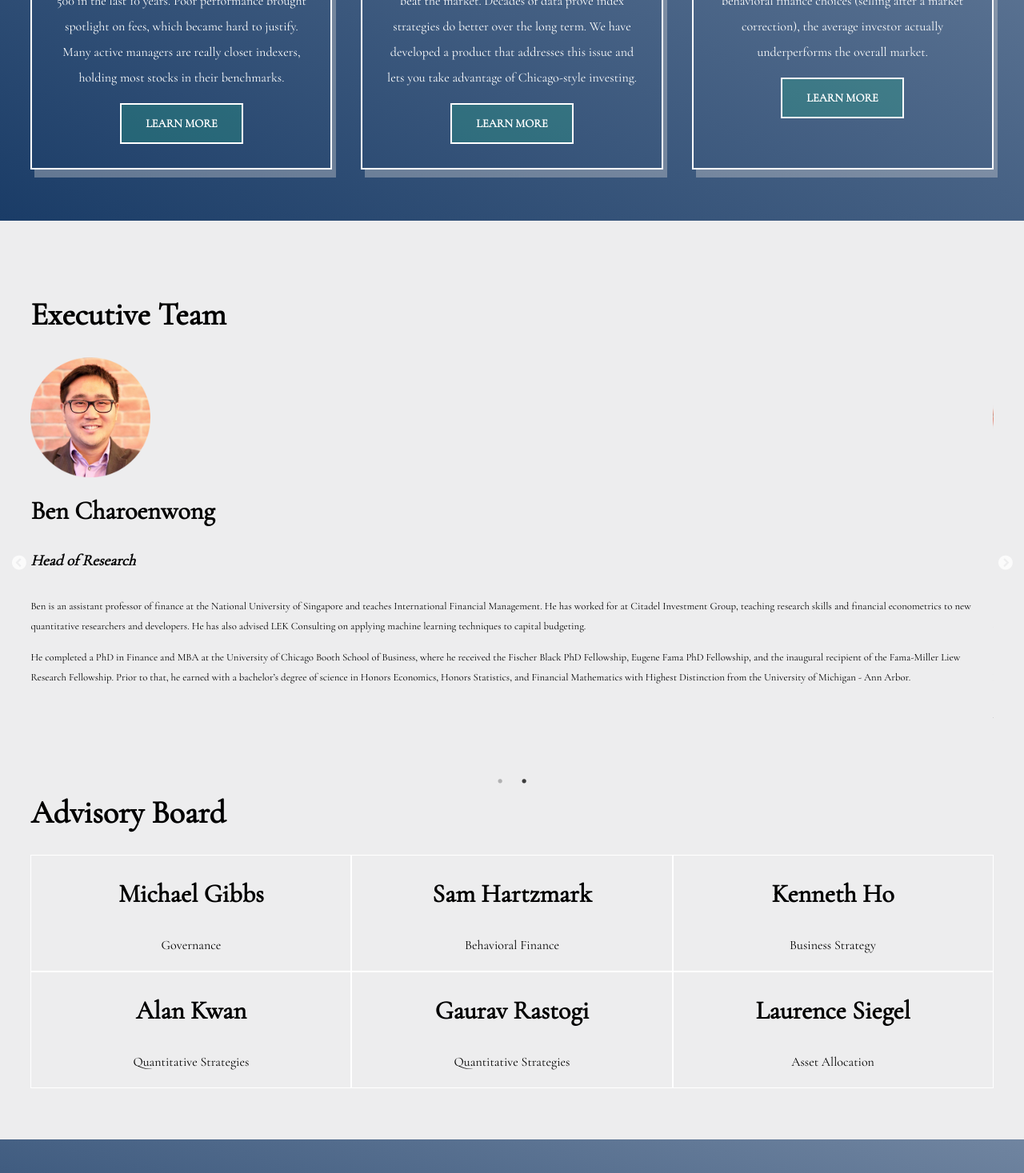
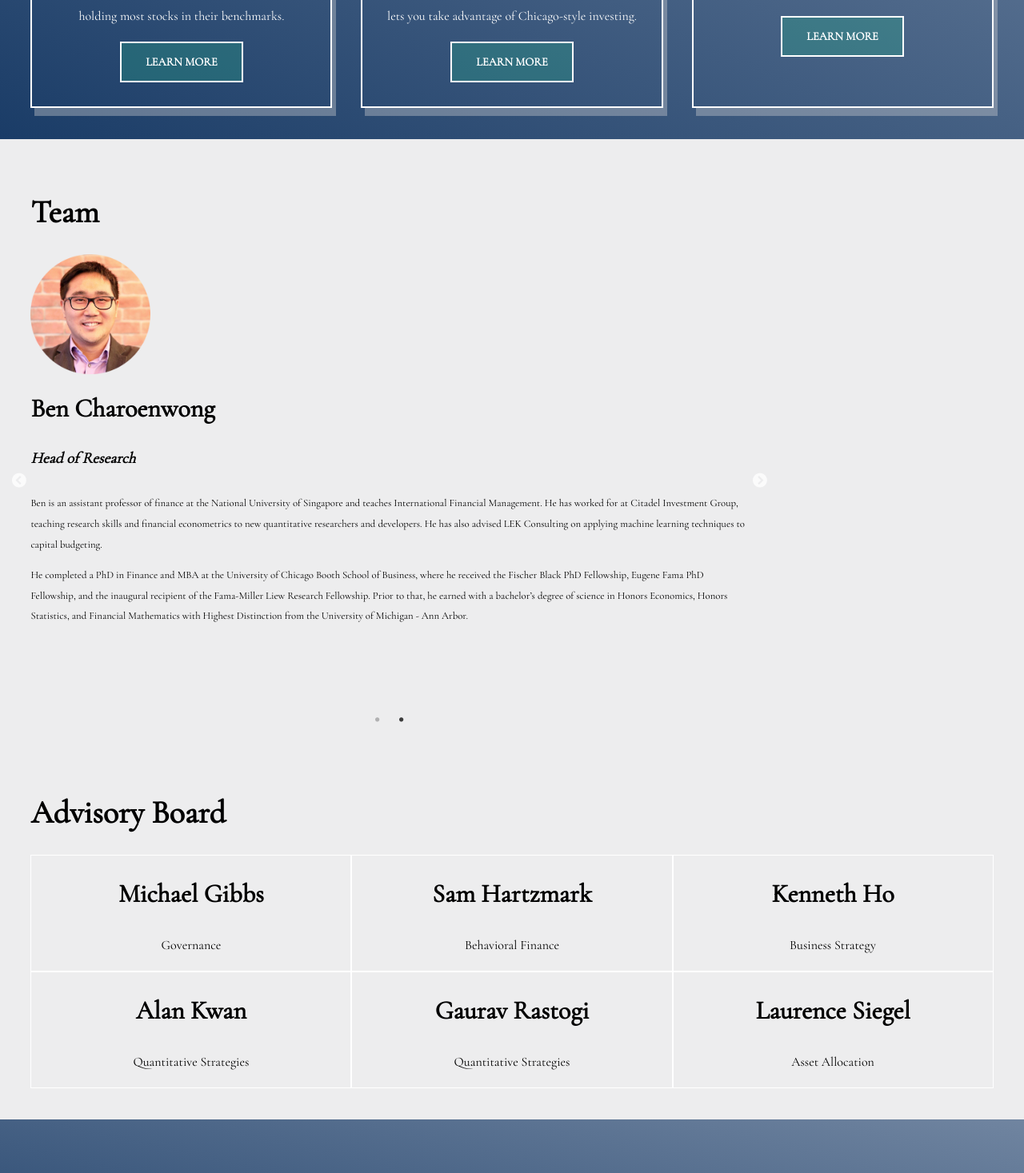
Before and after one commit to hmintoh/chicago-glow, a React (Create React App) app: page /#/ in a window 1280 px wide. Shown: the part 1330-2797 px from the top of the page at 80% size. Built offline with nearby package versions, Linux system fonts and the light colour scheme; a web font is replaced by a local one.

Commit message:
update css styling

```diff
--- a/src/App.css
+++ b/src/App.css
@@ -7,13 +7,13 @@
 .secA {
   background-image: linear-gradient(to top right, #1a3c67, #1a3b679f);
   color: white;
-  padding: 5% 0%;
+  padding: 3% 0%;
 }
 
 .secB {
   background-color: #cfd0d462;
   color: black;
-  padding: 5% 0%;
+  padding: 3% 0%;
 }
 
 .container {
--- a/src/App.jsx
+++ b/src/App.jsx
@@ -5,6 +5,7 @@
 import About from "./about/about.jsx";
 import Research from "./research/research.jsx";
 import Team from "./team/team.jsx";
+import AdvisoryBoard from "./advisory/advisory.jsx";
 import Contact from "./contact/contact.jsx";
 import Disclaimer from "./disclaimer/disclaimer.jsx";
 import "animate.css";
@@ -22,6 +23,7 @@
         <About />
         <Research />
         <Team />
+        <AdvisoryBoard />
         <Contact />
         <Disclaimer />
       </div>
--- a/src/advisory/advisory.css
+++ b/src/advisory/advisory.css
@@ -1,7 +1,6 @@
-.grid {
+.advisory-grid {
   display: grid;
-  grid-template-columns: 1fr 1fr 1fr;
-  grid-template-rows: auto auto;
+  grid-template-columns: repeat(auto-fill, minmax(350px, 1fr));
 }
 
 .grid-item {
@@ -12,5 +11,3 @@
 .grid-item:hover {
   background-color: rgba(255, 255, 255, 0.5);
 }
-
-/* responsive */
--- a/src/advisory/advisory.jsx
+++ b/src/advisory/advisory.jsx
@@ -12,10 +12,10 @@
   ];
 
   return (
-    <div className="">
-      <div className="">
+    <div className="secB">
+      <div className="container">
         <h2>Advisory Board</h2>
-        <div className="grid">
+        <div className="advisory-grid">
           {advisoryList.map(person => (
             <div className="grid-item">
               <h3>{person.name}</h3>
--- a/src/team/team.css
+++ b/src/team/team.css
@@ -1,3 +1,11 @@
+.team-grid-item-a {
+  width: 70%;
+}
+
+/* .team-grid-item-b {
+  background-image: url(../jumbotron/jumbotron.jpg);
+} */
+
 .card_content {
   font-size: 0.8em;
 }
@@ -6,3 +14,9 @@
   width: 150px;
   height: 150px;
 }
+
+@media screen and (max-width: 990px) {
+  .team-grid-item-a {
+    width: auto;
+  }
+}
--- a/src/team/team.jsx
+++ b/src/team/team.jsx
@@ -2,7 +2,6 @@
 import Carousel from "react-slick";
 import Ivan from "../assets/Ivan_Chelebiev.png";
 import Ben from "../assets/Ben_Charoenwong.png";
-import AdvisoryBoard from "../advisory/advisory.jsx";
 import "./team.css";
 
 const Team = () => {
@@ -16,9 +15,10 @@
     slidesToScroll: 1
   };
   return (
+    <div>
       <div className="secB">
-      <div className="container">
-        <h2>Executive Team</h2>
+        <div className="container team-grid-item-a">
+          <h2>Team</h2>
           <Carousel {...settings}>
             <div className="card_content">
               <img className="card_image" src={Ivan} alt="Ivan" />
@@ -42,11 +42,11 @@
                 He evaluated and directed investments in relative value hedge
                 funds while at Financial Risk Management LLC, ultimately helping
                 to manage over US$700 million. As a portfolio manager with LGT
-              Capital Partners, he ran top-down sector allocation and investment
-              selection for a US$1.2 billion hedge fund portfolio. After the
-              fall of Lehman Brothers in 2008, he launched a private investment
-              partnership that made direct investments across three dimensions:
-              equity, credit, and volatility.
+                Capital Partners, he ran top-down sector allocation and
+                investment selection for a US$1.2 billion hedge fund portfolio.
+                After the fall of Lehman Brothers in 2008, he launched a private
+                investment partnership that made direct investments across three
+                dimensions: equity, credit, and volatility.
               </p>
               <p>
                 Mr. Chelebiev earned two master’s degrees from the University of
@@ -70,17 +70,19 @@
                 budgeting.
               </p>
               <p>
-              He completed a PhD in Finance and MBA at the University of Chicago
-              Booth School of Business, where he received the Fischer Black PhD
-              Fellowship, Eugene Fama PhD Fellowship, and the inaugural
-              recipient of the Fama-Miller Liew Research Fellowship. Prior to
-              that, he earned with a bachelor’s degree of science in Honors
-              Economics, Honors Statistics, and Financial Mathematics with
-              Highest Distinction from the University of Michigan - Ann Arbor.
+                He completed a PhD in Finance and MBA at the University of
+                Chicago Booth School of Business, where he received the Fischer
+                Black PhD Fellowship, Eugene Fama PhD Fellowship, and the
+                inaugural recipient of the Fama-Miller Liew Research Fellowship.
+                Prior to that, he earned with a bachelor’s degree of science in
+                Honors Economics, Honors Statistics, and Financial Mathematics
+                with Highest Distinction from the University of Michigan - Ann
+                Arbor.
               </p>
             </div>
           </Carousel>
-        <AdvisoryBoard />
+          <div className="team-grid-item-b" />
+        </div>
       </div>
     </div>
   );
```
Lines whose indentation alone changed are shown as unchanged.
